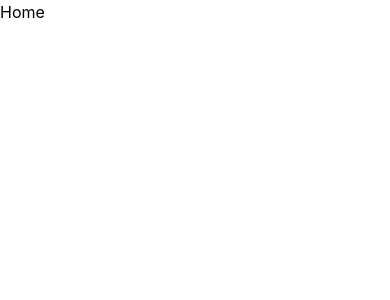
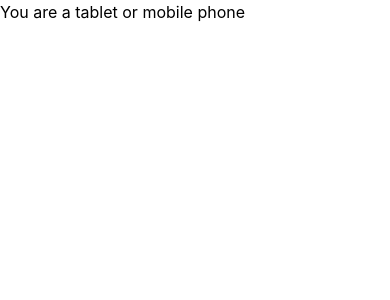
Before and after one commit to piecegg/frontend-react, a React (Create React App) app: page / in a window 390 px wide. Shown: the top 300 px of the page. Built offline with nearby package versions, Linux system fonts and the light colour scheme.

Commit message:
packages installed

```diff
--- a/package.json
+++ b/package.json
@@ -3,12 +3,14 @@
   "version": "0.1.0",
   "private": true,
   "dependencies": {
+    "@heroicons/react": "^2.0.16",
     "@testing-library/jest-dom": "^5.16.5",
     "@testing-library/react": "^13.4.0",
     "@testing-library/user-event": "^13.5.0",
     "dotenv": "^16.0.3",
     "react": "^18.2.0",
     "react-dom": "^18.2.0",
+    "react-responsive": "^9.0.2",
     "react-router-dom": "^6.8.1",
     "react-scripts": "5.0.1",
     "web-vitals": "^2.1.4"
--- a/src/App.js
+++ b/src/App.js
@@ -1,6 +1,7 @@
 import { BrowserRouter as Router, Routes, Route } from 'react-router-dom';
 import './App.css';
 import Home from './pages/Home';
+import Login from './pages/Login';
 import MyAccount from './pages/MyAccount';
 
 function App() {
@@ -9,7 +10,7 @@ function App() {
 
       <Router>
         <Routes>
-        <Route path="/" element={<Home />} />
+        <Route path="/" element={<Login />} />
         <Route path="/account" element={<MyAccount />} />
         </Routes>
       </Router>
--- /dev/null
+++ b/src/pages/Login.js
@@ -0,0 +1,10 @@
+import React from 'react';
+import { useMediaQuery } from 'react-responsive';
+function Login() {
+     const isTabletOrMobile = useMediaQuery({ query: '(max-width: 1224px)' })
+    return ( <>
+        {isTabletOrMobile && <p>You are a tablet or mobile phone</p>}
+    </>);
+}
+
+export default Login;
```
Also changed, not shown: 1 other file (tests, documents, lock files or other folders).
